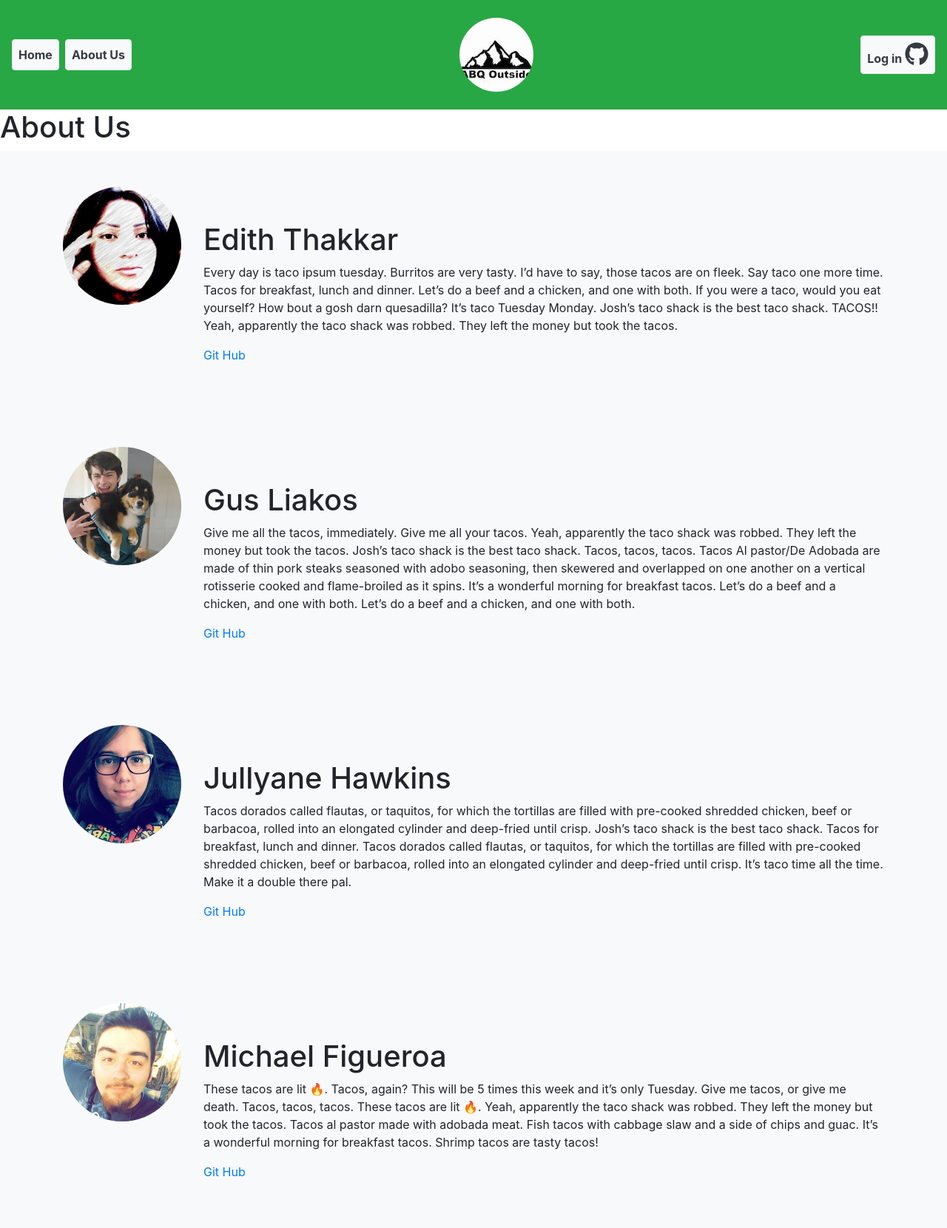
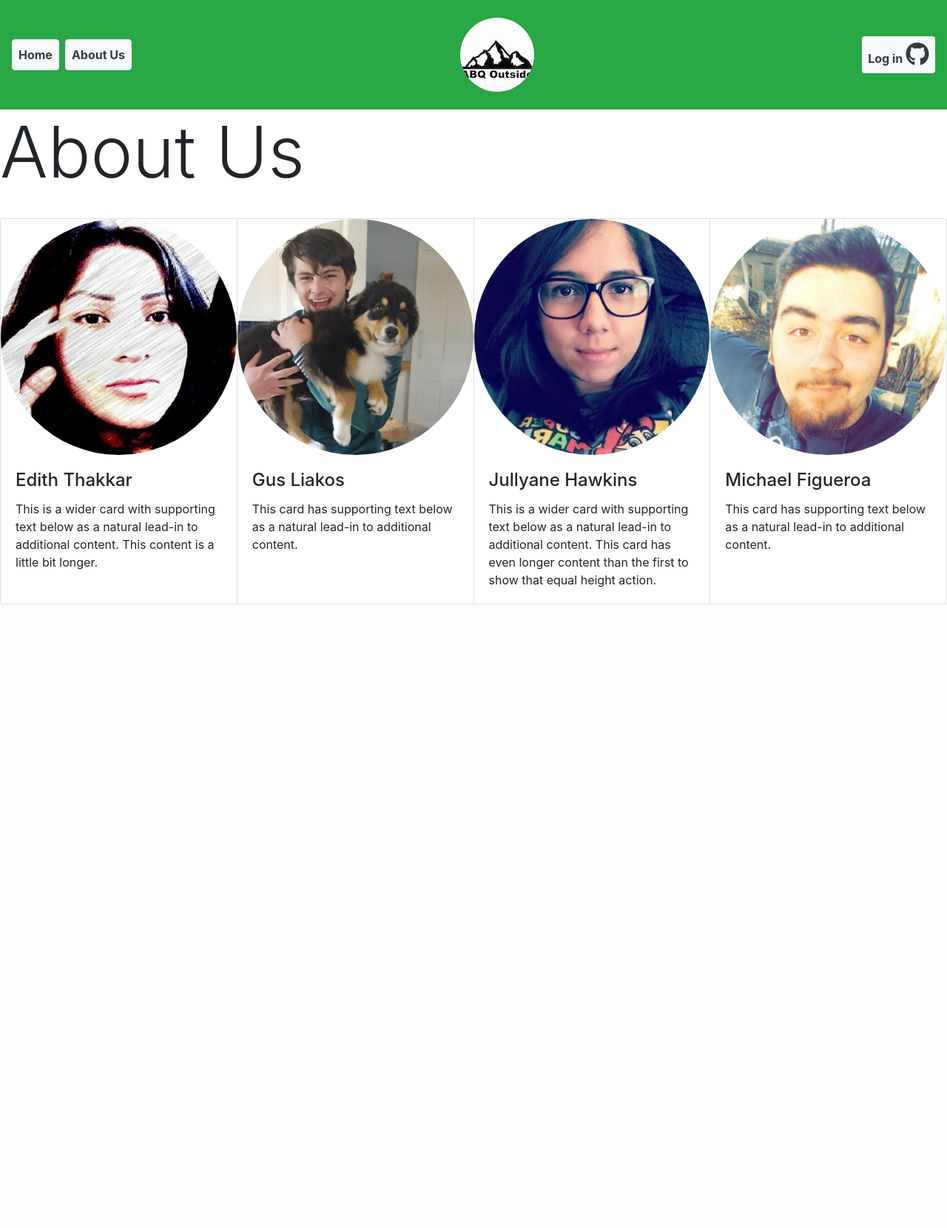
Before and after one commit to GusLDiaz/abq-outside, a PHP site: page /static-ui/about-us.php in a window 1280 px wide. Shown: the whole page at 74% size. After the commit the page ends 817 px from the top, so only its background shows below. Run offline with PHP 8.4, Linux system fonts and the light colour scheme; some libraries are stand-ins or nearby versions.

Commit message:
possible about me setup https://app.asana.com/0/660901941582663/698758989766688

```diff
--- a/static-ui/about-us.php
+++ b/static-ui/about-us.php
@@ -1,79 +1,110 @@
 <?php require_once("head-utils.php"); ?>
 <?php require_once("navbar.php"); ?>
-<h1>About Us</h1>
-<div class="py-5 bg-light">
-	<div class="container" id="about-me">
-		<div class="row">
-			<div class="column-fluid col-md-2 bg-light">
-				<img class="img-fluid rounded-circle" src="../src/img/edith.jpeg" alt="Edith Thakkar">
-			</div>
-			<div class="column-fluid mt-5 col 2">
-				<h1 class="about">Edith Thakkar</h1>
-				<p>Every day is taco ipsum tuesday. Burritos are very tasty. I’d have to say, those tacos are on fleek. Say
-					taco one more time. Tacos for breakfast, lunch and dinner. Let’s do a beef and a chicken, and one with
-					both. If you were a taco, would you eat yourself? How bout a gosh darn quesadilla? It’s taco Tuesday
-					Monday. Josh’s taco shack is the best taco shack. TACOS!! Yeah, apparently the taco shack was robbed.
-					They left the money but took the tacos.</p>
-				<p>
-					<a href="https://github.com/ediththakkar" target="_blank">Git Hub</a>
-				</p>
-			</div>
+<span class="display-1">About Us</span>
+<div class= "py-3">
+<!--	<div class="container border-left border-success">-->
+<!--		<div class="row">-->
+<!--			<div class="column-fluid col-md-2">-->
+<!--				<img class="img-fluid rounded-circle" src="../src/img/edith.jpeg" alt="Edith Thakkar">-->
+<!--			</div>-->
+<!--			<div class="column-fluid mt-5 col 2 bg-secondary">-->
+<!--				<h1 class="about">Edith Thakkar</h1>-->
+<!--				<p>Every day is taco ipsum tuesday. Burritos are very tasty. I’d have to say, those tacos are on fleek. Say-->
+<!--					taco one more time. Tacos for breakfast, lunch and dinner. Let’s do a beef and a chicken, and one with-->
+<!--					both. If you were a taco, would you eat yourself? How bout a gosh darn quesadilla? It’s taco Tuesday-->
+<!--					Monday. Josh’s taco shack is the best taco shack. TACOS!! Yeah, apparently the taco shack was robbed.-->
+<!--					They left the money but took the tacos.</p>-->
+<!--				<p>-->
+<!--					<a href="https://github.com/ediththakkar" target="_blank">Git Hub</a>-->
+<!--				</p>-->
+<!--			</div>-->
+<!--		</div>-->
+<!--	</div>-->
+<!--</div>-->
+<!--<div class="py-5">-->
+<!--	<div class="container" >-->
+<!--		<div class="row">-->
+<!--			<div class="column-fluid col-md-2 ">-->
+<!--				<img class="img-fluid rounded-circle" src="../src/img/gus.jpeg" alt="Gus Liakos">-->
+<!--			</div>-->
+<!--			<div class="column-fluid mt-5 col 2 bg-secondary">-->
+<!--				<h1 class="about">Gus Liakos</h1>-->
+<!--				<p>Give me all the tacos, immediately. Give me all your tacos. Yeah, apparently the taco shack was robbed.-->
+<!--					They left the money but took the tacos. Josh’s taco shack is the best taco shack. Tacos, tacos, tacos.-->
+<!--					Tacos Al pastor/De Adobada are made of thin pork steaks seasoned with adobo seasoning, then skewered and-->
+<!--					overlapped on one another on a vertical rotisserie cooked and flame-broiled as it spins. It’s a wonderful-->
+<!--					morning for breakfast tacos. Let’s do a beef and a chicken, and one with both. Let’s do a beef and a-->
+<!--					chicken, and one with both.</p>-->
+<!--				<p><a href="https://github.com/GusLDiaz" target="_blank">GitHub</a></p>-->
+<!--			</div>-->
+<!--		</div>-->
+<!--	</div>-->
+<!--</div>-->
+<!--<div class="py-5">-->
+<!--	<div class="container">-->
+<!--		<div class="row">-->
+<!--			<div class="column-fluid col-md-2">-->
+<!--				<img class="img-fluid rounded-circle" src="../src/img/jully.jpeg" alt="Jullyane Hawkins">-->
+<!--			</div>-->
+<!--			<div class="column-fluid mt-5 col 2 bg-secondary">-->
+<!--				<h1 class="about">Jullyane Hawkins</h1>-->
+<!--				<p>Tacos dorados called flautas, or taquitos, for which the tortillas are filled with pre-cooked shredded-->
+<!--					chicken, beef or barbacoa, rolled into an elongated cylinder and deep-fried until crisp. Josh’s taco-->
+<!--					shack is the best taco shack. Tacos for breakfast, lunch and dinner. Tacos dorados called flautas, or-->
+<!--					taquitos, for which the tortillas are filled with pre-cooked shredded chicken, beef or barbacoa, rolled-->
+<!--					into an elongated cylinder and deep-fried until crisp. It’s taco time all the time. Make it a double-->
+<!--					there pal.</p>-->
+<!--				<p><a href="https://github.com/jullyanehawkins" target="_blank">GitHub</a></p>-->
+<!--			</div>-->
+<!--		</div>-->
+<!--	</div>-->
+<!--</div>-->
+<!--<div class="py-5">-->
+<!--	<div class="container" >-->
+<!--		<div class="row">-->
+<!--			<div class="column-fluid col-md-2">-->
+<!--				<img class="img-fluid rounded-circle" src="../src/img/michael.jpeg" alt="Michael Figueroa">-->
+<!--			</div>-->
+<!--			<div class="column-fluid mt-5 col 2 bg-secondary">-->
+<!--				<h1 class="about">Michael Figueroa</h1>-->
+<!--				<p>These tacos are lit 🔥. Tacos, again? This will be 5 times this week and it’s only Tuesday. Give me-->
+<!--					tacos, or give me death. Tacos, tacos, tacos. These tacos are lit 🔥. Yeah, apparently the taco shack was-->
+<!--					robbed. They left the money but took the tacos. Tacos al pastor made with adobada meat. Fish tacos with-->
+<!--					cabbage slaw and a side of chips and guac. It’s a wonderful morning for breakfast tacos. Shrimp tacos are-->
+<!--					tasty tacos!</p>-->
+<!--				<p><a href="https://github.com/Mike1f" target="_blank">GitHub</a></p>-->
+<!--			</div>-->
+<!--		</div>-->
+
+</div>
+<div class="card-group">
+	<div class="card">
+		<img class="card-img-top rounded-circle" src="../src/img/edith.jpeg" alt="Edith Thakkar">
+		<div class="card-body">
+			<h4 class="card-title">Edith Thakkar</h4>
+			<p class="card-text">This is a wider card with supporting text below as a natural lead-in to additional content. This content is a little bit longer.</p>
+		</div>
+	</div>
+	<div class="card">
+		<img class="card-img-top rounded-circle" src="../src/img/gus.jpeg" alt="Gus Liakos">
+		<div class="card-body">
+			<h4 class="card-title">Gus Liakos</h4>
+			<p class="card-text">This card has supporting text below as a natural lead-in to additional content.</p>
+		</div>
+	</div>
+	<div class="card">
+		<img class="card-img-top rounded-circle" src="../src/img/jully.jpeg" alt="Jullyane Hawkins">
+		<div class="card-body">
+			<h4 class="card-title">Jullyane Hawkins</h4>
+			<p class="card-text">This is a wider card with supporting text below as a natural lead-in to additional content. This card has even longer content than the first to show that equal height action.</p>
+		</div>
+	</div>
+	<div class="card">
+		<img class="card-img-top rounded-circle" src="../src/img/michael.jpeg" alt="Michael Figueroa">
+		<div class="card-body">
+			<h4 class="card-title">Michael Figueroa</h4>
+			<p class="card-text">This card has supporting text below as a natural lead-in to additional content.</p>
 		</div>
 	</div>
 </div>
-<div class="py-5 bg-light">
-	<div class="container" id="about-me">
-		<div class="row">
-			<div class="column-fluid col-md-2 bg-light">
-				<img class="img-fluid rounded-circle" src="../src/img/gus.jpeg" alt="Gus Liakos">
-			</div>
-			<div class="column-fluid mt-5 col 2">
-				<h1 class="about">Gus Liakos</h1>
-				<p>Give me all the tacos, immediately. Give me all your tacos. Yeah, apparently the taco shack was robbed.
-					They left the money but took the tacos. Josh’s taco shack is the best taco shack. Tacos, tacos, tacos.
-					Tacos Al pastor/De Adobada are made of thin pork steaks seasoned with adobo seasoning, then skewered and
-					overlapped on one another on a vertical rotisserie cooked and flame-broiled as it spins. It’s a wonderful
-					morning for breakfast tacos. Let’s do a beef and a chicken, and one with both. Let’s do a beef and a
-					chicken, and one with both.</p>
-				<p><a href="https://github.com/GusLDiaz" target="_blank">Git Hub</a></p>
-			</div>
-		</div>
-	</div>
 </div>
-<div class="py-5 bg-light">
-	<div class="container" id="about-me">
-		<div class="row">
-			<div class="column-fluid col-md-2 bg-light">
-				<img class="img-fluid rounded-circle" src="../src/img/jully.jpeg" alt="Jullyane Hawkins">
-			</div>
-			<div class="column-fluid mt-5 col 2">
-				<h1 class="about">Jullyane Hawkins</h1>
-				<p>Tacos dorados called flautas, or taquitos, for which the tortillas are filled with pre-cooked shredded
-					chicken, beef or barbacoa, rolled into an elongated cylinder and deep-fried until crisp. Josh’s taco
-					shack is the best taco shack. Tacos for breakfast, lunch and dinner. Tacos dorados called flautas, or
-					taquitos, for which the tortillas are filled with pre-cooked shredded chicken, beef or barbacoa, rolled
-					into an elongated cylinder and deep-fried until crisp. It’s taco time all the time. Make it a double
-					there pal.</p>
-				<p><a href="https://github.com/jullyanehawkins" target="_blank">Git Hub</a></p>
-			</div>
-		</div>
-	</div>
-</div>
-<div class="py-5 bg-light">
-	<div class="container" id="about-me">
-		<div class="row">
-			<div class="column-fluid col-md-2 bg-light">
-				<img class="img-fluid rounded-circle" src="../src/img/michael.jpeg" alt="Michael Figueroa">
-			</div>
-			<div class="column-fluid mt-5 col 2">
-				<h1 class="about">Michael Figueroa</h1>
-				<p>These tacos are lit 🔥. Tacos, again? This will be 5 times this week and it’s only Tuesday. Give me
-					tacos, or give me death. Tacos, tacos, tacos. These tacos are lit 🔥. Yeah, apparently the taco shack was
-					robbed. They left the money but took the tacos. Tacos al pastor made with adobada meat. Fish tacos with
-					cabbage slaw and a side of chips and guac. It’s a wonderful morning for breakfast tacos. Shrimp tacos are
-					tasty tacos!</p>
-				<p><a href="https://github.com/Mike1f" target="_blank">Git Hub</a></p>
-			</div>
-		</div>
-	</div>
-</div>
--- a/static-ui/navbar.php
+++ b/static-ui/navbar.php
@@ -27,7 +27,7 @@
 				<ul class="navbar-nav ml-auto">
 					<li class="nav-item">
 						<a href="https://bootcamp-coders.cnm.edu/~egarcia262/abq-outside/public_html/api/oauth"
-							class="nav-link text-dark font-weight-bold rounded border bg-light text-center align-top">Log in <i
+							class="nav-link text-dark font-weight-bold rounded bg-light align-text-top ">Log in  <i
 								class="fab fa-github fa-2x"></i></a>
 					</li>
 				</ul>
```
